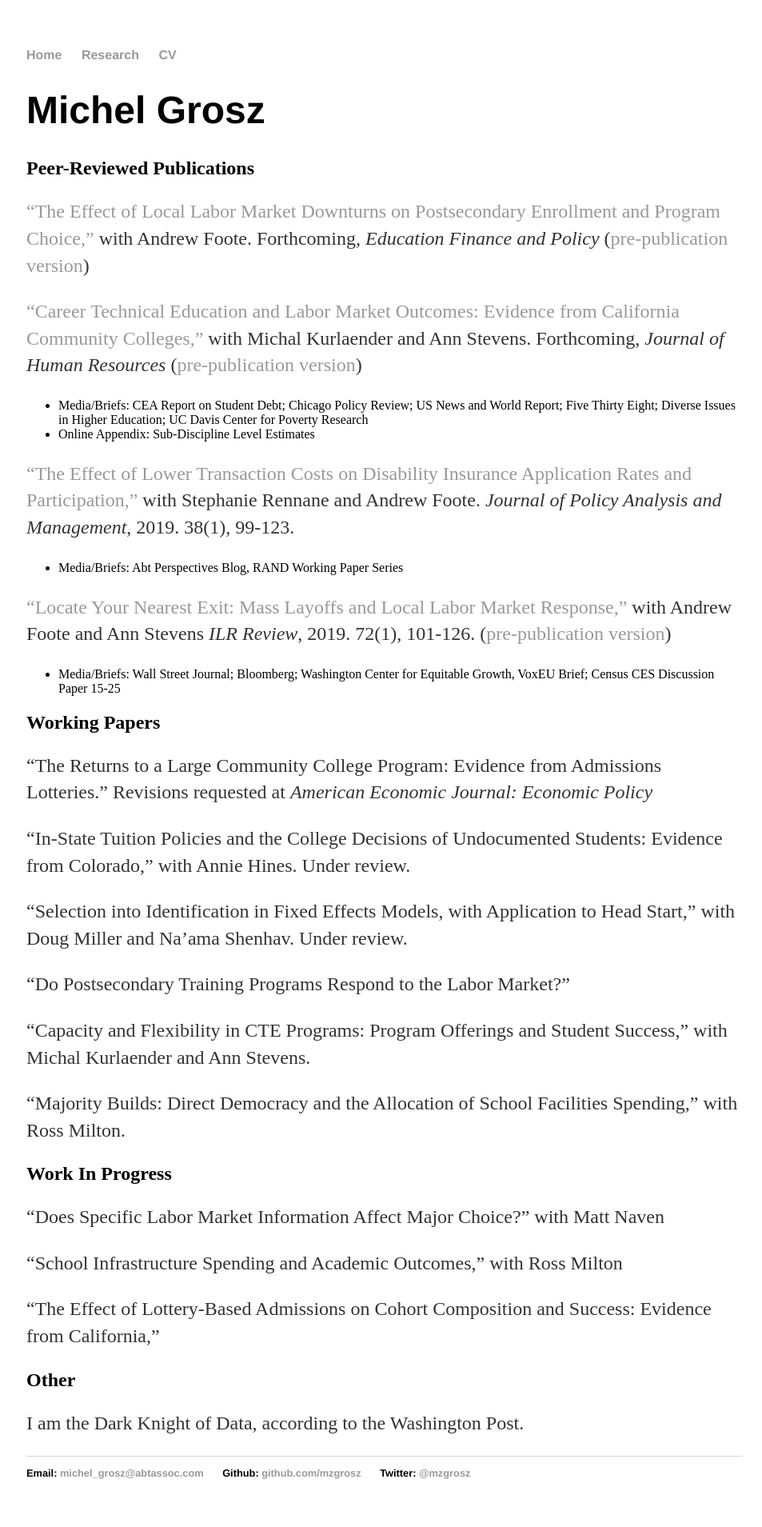
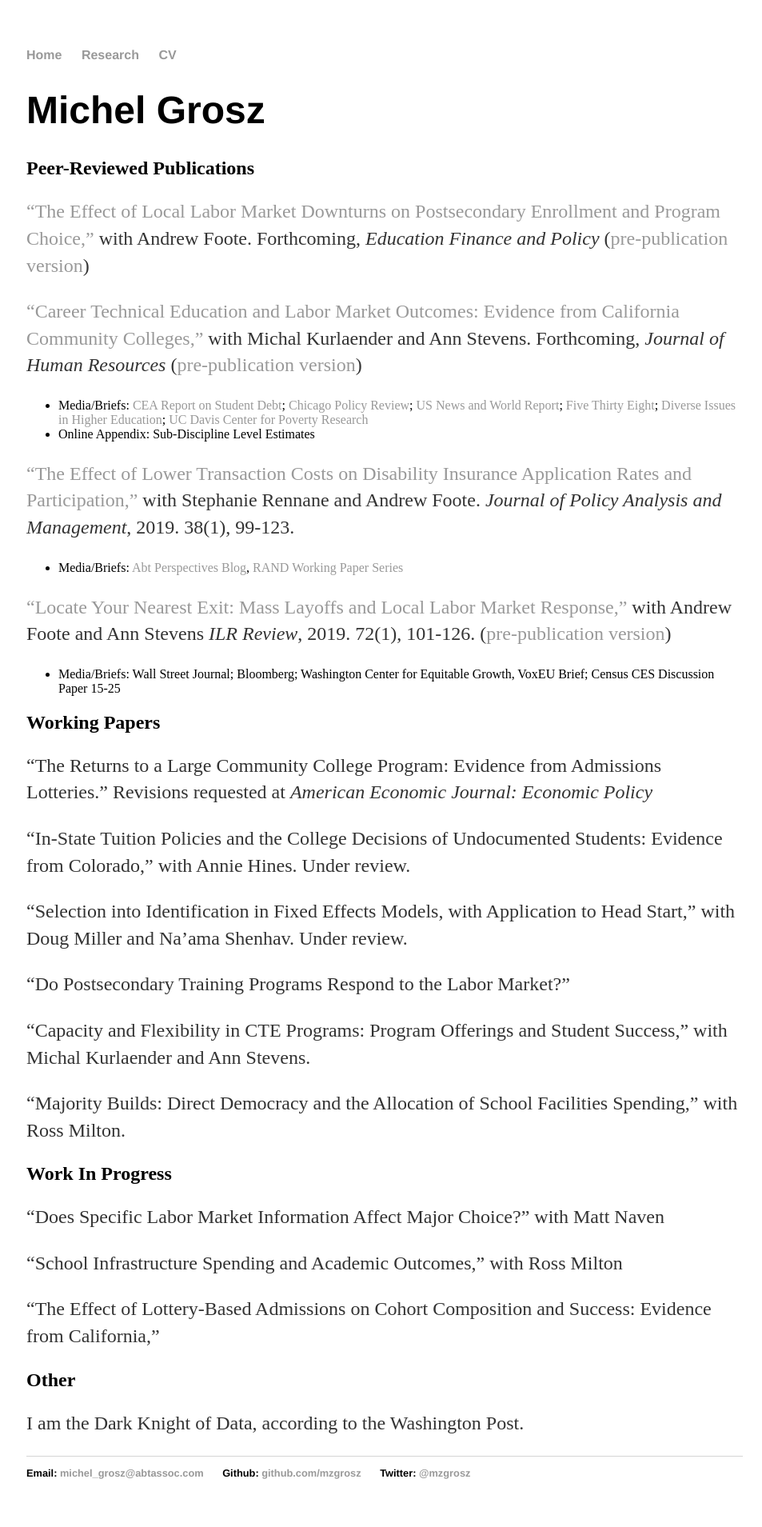
Before and after one commit to mzgrosz/mzgrosz.github.io, a Jekyll site: the page built from research/index.md, in a window 1280 px wide. Shown: the whole page at 80% size, without its empty margins (159-1112 px from the left). Built offline with Jekyll 4.4.1, drawn with Linux system fonts in a browser that asks for light colours; part of the change alters nothing that is shown.

```diff
--- a/research/index.md
+++ b/research/index.md
@@ -14,11 +14,11 @@ title: Michel Grosz
 
 
 ["Career Technical Education and Labor Market Outcomes: Evidence from California Community Colleges,"](http://jhr.uwpress.org/content/early/2018/04/02/jhr.54.4.1015.7449R2.abstract) with Michal Kurlaender and Ann Stevens. Forthcoming, *Journal of Human Resources* ([pre-publication version](https://www.nber.org/papers/w21137))
-* Media/Briefs: CEA Report on Student Debt; Chicago Policy Review; US News and World Report; Five Thirty Eight; Diverse Issues in Higher Education; UC Davis Center for Poverty Research
+* Media/Briefs: [CEA Report on Student Debt](https://www.google.com/url?q=https%3A%2F%2Fwww.whitehouse.gov%2Fsites%2Fdefault%2Ffiles%2Fpage%2Ffiles%2F20160718_cea_student_debt.pdf&sa=D&sntz=1&usg=AFQjCNGoRfqbauZ0fNGQJpX2tC_niyxW4w); [Chicago Policy Review](http://chicagopolicyreview.org/2015/07/02/technical-education-at-a-community-college-improves-graduates-future-earnings/); [US News and World Report](https://www.usnews.com/news/articles/2015/05/18/which-vocational-degrees-pay-off); [Five Thirty Eight](https://fivethirtyeight.com/features/food-deserts-community-colleges-and-innovative-slackers/); [Diverse Issues in Higher Education](https://diverseeducation.com/article/72377/); [UC Davis Center for Poverty Research](https://poverty.ucdavis.edu/policy-brief/community-college-career-technical-education-programs-significantly-increase-earnings)
 * Online Appendix: Sub-Discipline Level Estimates
 
 ["The Effect of Lower Transaction Costs on Disability Insurance Application Rates and Participation,"](https://onlinelibrary.wiley.com/doi/pdf/10.1002/pam.22095) with Stephanie Rennane and Andrew Foote. *Journal of Policy Analysis and Management*, 2019. 38(1), 99-123.
-* Media/Briefs: Abt Perspectives Blog, RAND Working Paper Series
+* Media/Briefs: [Abt Perspectives Blog](https://www.abtassociates.com/insights/perspectives-blog/social-security-disability-insurance-sometimes-easier-is-better), [RAND Working Paper Series](https://www.rand.org/pubs/working_papers/WR1255.html)
 
 ["Locate Your Nearest Exit: Mass Layoffs and Local Labor Market Response,"](https://journals.sagepub.com/doi/abs/10.1177/0019793917753095) with Andrew Foote and Ann Stevens *ILR Review*, 2019. 72(1), 101-126. ([pre-publication version](https://www.nber.org/papers/w21618))
 * Media/Briefs: Wall Street Journal; Bloomberg; Washington Center for Equitable Growth, VoxEU Brief; Census CES Discussion Paper 15-25
```
